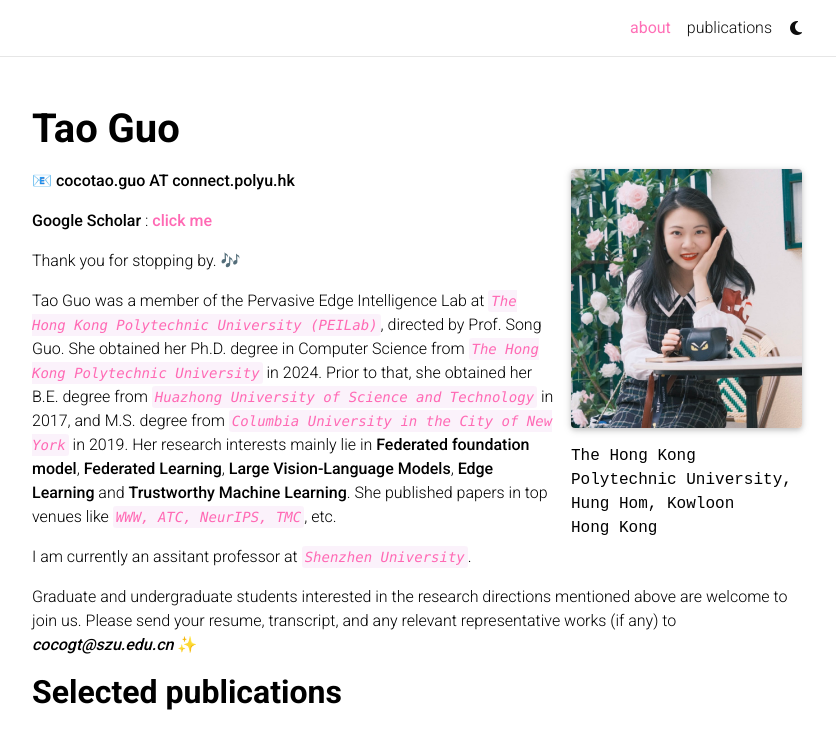
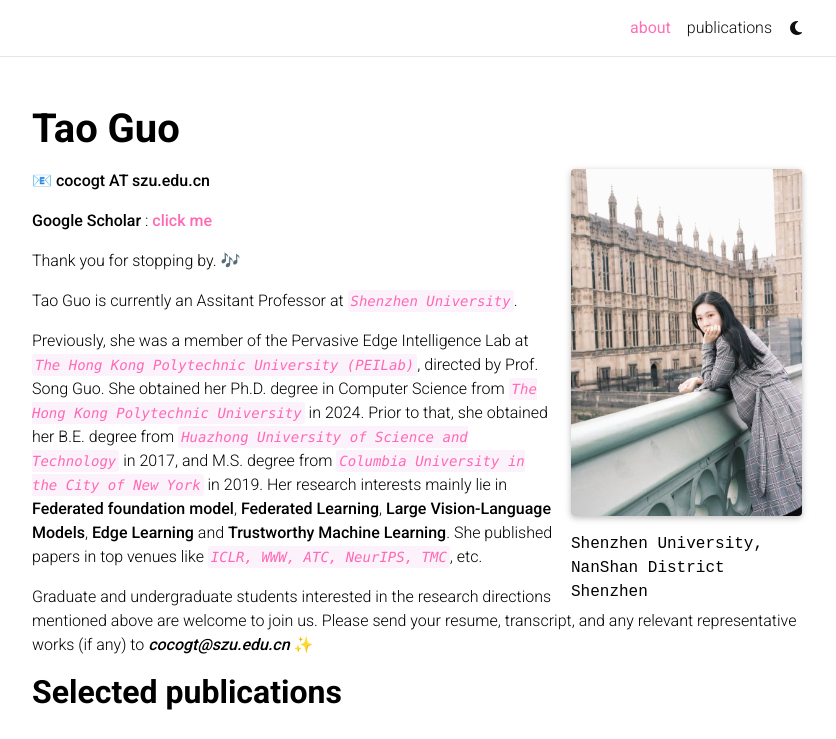
Before and after one commit to cocogt96/cocogt96.github.io, a Jekyll site: the page built from _pages/about.md, in a window 1280 px wide, cut to the strip 0-739 px from the top of the page. Shown: the whole strip, without its empty margins (223-1059 px from the left). Built offline with Jekyll 4.4.1, drawn with Linux system fonts in a browser that asks for light colours; full-size pictures stand in for the smaller copies a plugin makes; emoji names are drawn with the system emoji font; comment, search, counter and statistics services are not loaded; a style sheet for code colours, icons or effects is not loaded.

Commit message:
update bios

```diff
--- a/_pages/about.md
+++ b/_pages/about.md
@@ -9,8 +9,8 @@
   image: me.jpg
   image_circular: false # crops the image to make it circular
   address: >
-    <p>The Hong Kong Polytechnic University, Hung Hom, Kowloon</p>
-    <p>Hong Kong</p>
+    <p>Shenzhen University, NanShan District</p>
+    <p>Shenzhen</p>
 
 news: false  # includes a list of news items
 latest_posts: false  # includes a list of the newest posts
@@ -18,14 +18,16 @@
 social: false  # includes social icons at the bottom of the page
 ---
 
-:e-mail: **cocotao.guo AT connect.polyu.hk**
+:e-mail: **cocogt AT szu.edu.cn**
 
 **Google Scholar** : **[click me](https://scholar.google.com/citations?user=MiN1cegAAAAJ&hl=en)**
 
 Thank you for stopping by. :notes:
 
-Tao Guo was a member of the Pervasive Edge Intelligence Lab at ***`The Hong Kong Polytechnic University (PEILab)`***, directed by Prof. Song Guo. She obtained her Ph.D. degree in Computer Science from ***`The Hong Kong Polytechnic University`*** in 2024. Prior to that, she obtained her B.E. degree from ***`Huazhong University of Science and Technology`*** in 2017, and M.S. degree from ***`Columbia University in the City of New York`*** in 2019. Her research interests mainly lie in **Federated foundation model**, **Federated Learning**, **Large Vision-Language Models**, **Edge Learning** and **Trustworthy Machine Learning**. She published papers in top venues like ***`WWW, ATC, NeurIPS, TMC`***, etc.
+Tao Guo is currently an Assitant Professor at ***`Shenzhen University`***.
 
-I am currently an assitant professor at ***`Shenzhen University`***.
+
+Previously, she was a member of the Pervasive Edge Intelligence Lab at ***`The Hong Kong Polytechnic University (PEILab)`***, directed by Prof. Song Guo. She obtained her Ph.D. degree in Computer Science from ***`The Hong Kong Polytechnic University`*** in 2024. Prior to that, she obtained her B.E. degree from ***`Huazhong University of Science and Technology`*** in 2017, and M.S. degree from ***`Columbia University in the City of New York`*** in 2019. Her research interests mainly lie in **Federated foundation model**, **Federated Learning**, **Large Vision-Language Models**, **Edge Learning** and **Trustworthy Machine Learning**. She published papers in top venues like ***`ICLR, WWW, ATC, NeurIPS, TMC`***, etc.
+
 
 Graduate and undergraduate students interested in the research directions mentioned above are welcome to join us. Please send your resume, transcript, and any relevant representative works (if any) to ***cocogt@szu.edu.cn***  :sparkles:
```
Also changed, not shown: assets/img/me.jpg.
